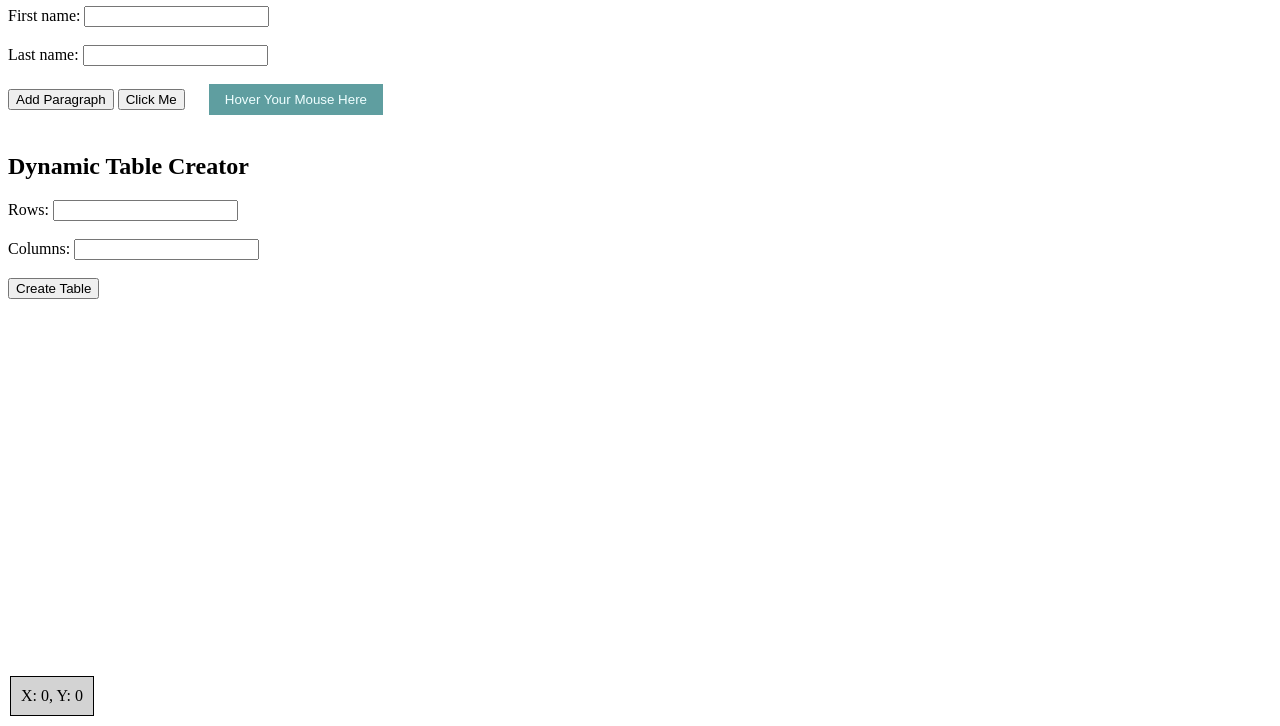
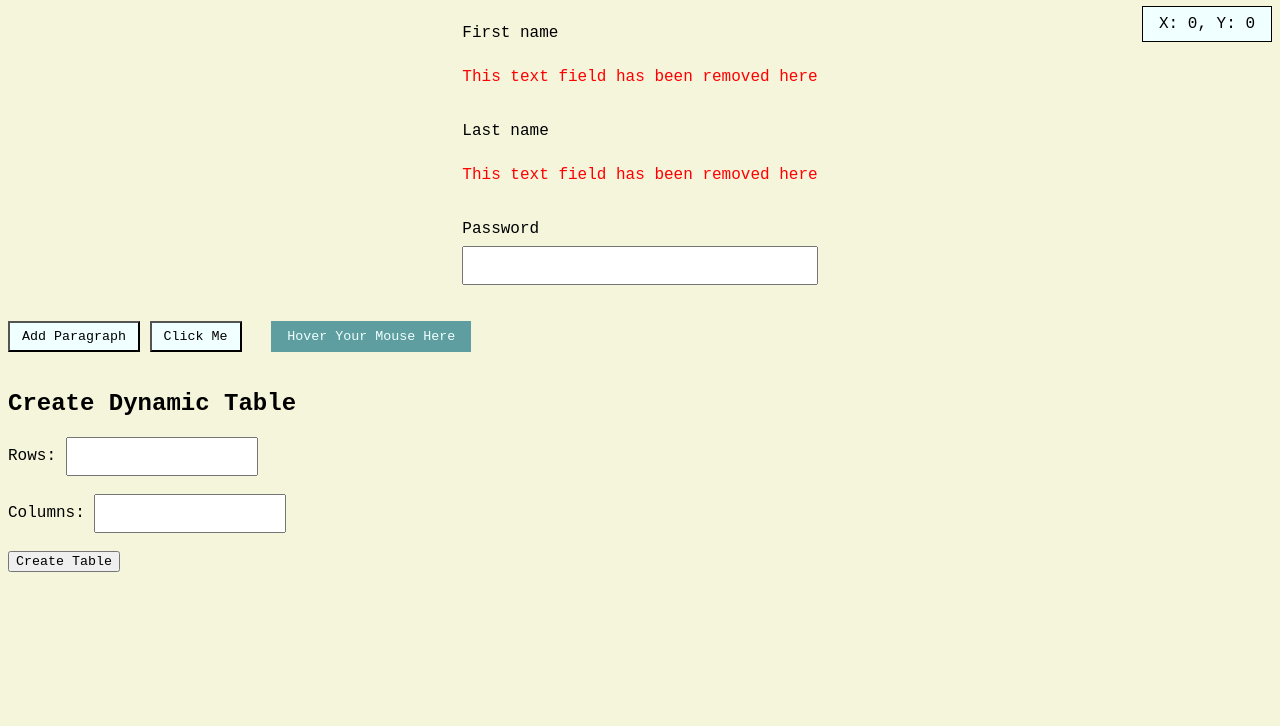
Before and after one commit to UtsavBajracharya/JS-Activity, a plain HTML site: page A1/index.html in a window 1280 px wide. Shown: the part 74-800 px from the top of the page. Drawn offline with Linux system fonts and the light colour scheme.

Commit message:
arrange and style the content

```diff
--- a/A1/index.html
+++ b/A1/index.html
@@ -7,12 +7,20 @@
     <link rel="stylesheet" href="styles.css">
   </head>
   <body>
-    <h1>Welcome</h1>
-    <label for="firstname">First name:</label>
-    <input type="text" id="firstname" name="firstname"/><br><br>
-    <label for="lastname">Last name:</label>
-    <input type="text" id="lastname" name="lastname"/><br><br>
+    <h1>Welcome to the JavaScript Functions</h1>
 
+    <div class="form">
+      <label for="firstname">First name</label>
+      <input type="text" id="firstname" name="firstname"/><br>
+      <span>This text field has been removed here</span><br><br>
+      <label for="lastname">Last name</label>
+      <input type="text" id="lastname" name="lastname"/><br>
+      <span>This text field has been removed here</span><br><br>
+      <label for="password">Password</label>
+      <input type="password" id="password" name="password"/><br><br>
+    </div>
+
+    <div class="btnFunction">
           <!-- Button to trigger the event -->
           <button id="addBtn">Add Paragraph</button>
 
@@ -21,12 +29,18 @@
           <!-- Button to hover -->
           <button class="hoverBtn">Hover Your Mouse Here</button><br> <br>
 
+    </div>
+
+
+
 
     <!-- Div to display mouse coordinates -->
+     <div class="main">
        <div id="coordinates">X: 0, Y: 0</div>
+     </div>
 
 
-    <h2>Dynamic Table Creator</h2>
+    <h2>Create Dynamic Table</h2>
 
     <!-- Input fields to specify rows and columns -->
     <label for="rows">Rows:</label>
--- a/A1/script.js
+++ b/A1/script.js
@@ -1,13 +1,13 @@
-//Question 1
+// Question 1
 
-// const removeTextFields = function () {
-//     const textFields = document.querySelectorAll('input[type="text"]');
-//     textFields.forEach(textField => {
-//       textField.remove();
-//     });
-// }
+const removeTextFields = function () {
+    const textFields = document.querySelectorAll('input[type="text"]');
+    textFields.forEach(textField => {
+      textField.remove();
+    });
+}
 
-// removeTextFields();
+removeTextFields();
 
 //Question 2
 
@@ -26,23 +26,23 @@ const addNewParagraph = function () {
 // Add event listener to the button
 document.getElementById("addBtn").addEventListener("click", addNewParagraph);
 
-//Question 3
+// Question 3
 
-// const removeElement = function(elementId) {
+const removeElement = function(elementId) {
 
-//   const element = document.getElementById('firstname');
+  const element = document.getElementById(elementId);
 
-//   if (element)  {
-//     element.remove();
-//     console.log(`Element with the Id ${elementId} has been removed.`);
+  if (element)  {
+    element.remove();
+    console.log(`Element with the Id ${elementId} has been removed.`);
 
-//   }
-//   else {
-//     console.log(`Error: Id named ${elementId} was not found in the page!`);
-//   }
-// }
+  }
+  else {
+    console.log(`Error: Id named ${elementId} was not found in the page!`);
+  }
+}
 
-// removeElement();
+removeElement('testId');
 
 //Question 4
 
--- a/A1/styles.css
+++ b/A1/styles.css
@@ -1,3 +1,49 @@
+* {
+    font-family: 'Courier New', Courier, monospace;
+}
+
+body {
+    background-color:beige;
+
+}
+
+h1 {
+    text-align: center;
+    margin-bottom: 40px;
+}
+
+.form {
+    display: grid;
+    justify-content: center;
+    align-items: center;
+}
+
+span {
+    color: red;
+}
+
+label {
+    font-size: 16px;
+    margin-bottom: 8px;
+
+}
+
+input {
+    padding: 10px ;
+}
+
+#addBtn, #clickMeBtn {
+    padding: 6px 12px;
+    background-color:azure;
+    cursor: pointer;
+}
+
+#addBtn:hover, #clickMeBtn:hover {
+    background-color:rgb(218, 218, 218);
+
+}
+
+
 .hoverBtn {
     padding: 8px 16px;
     background-color:cadetblue;
@@ -7,14 +53,17 @@
     margin-left: 20px;
 }
 
-/* Styling the div to display the coordinates */
+.main {
+    position: relative;
+    display: flex;
+    justify-content: end;
+
+}
+
 #coordinates {
     position: fixed;
-    bottom: 10px;
-    left: 10px;
-    padding: 10px;
-    background-color: lightgray;
-    border: 1px solid black;
-    font-size: 16px;
-    z-index: 1000; /* Ensure it's above other content */
+    top: 80px;
+    background-color: azure;
+    padding: 8px 16px;
+    border: 1px solid #000;
 }
```
Lines whose indentation alone changed are shown as unchanged.
